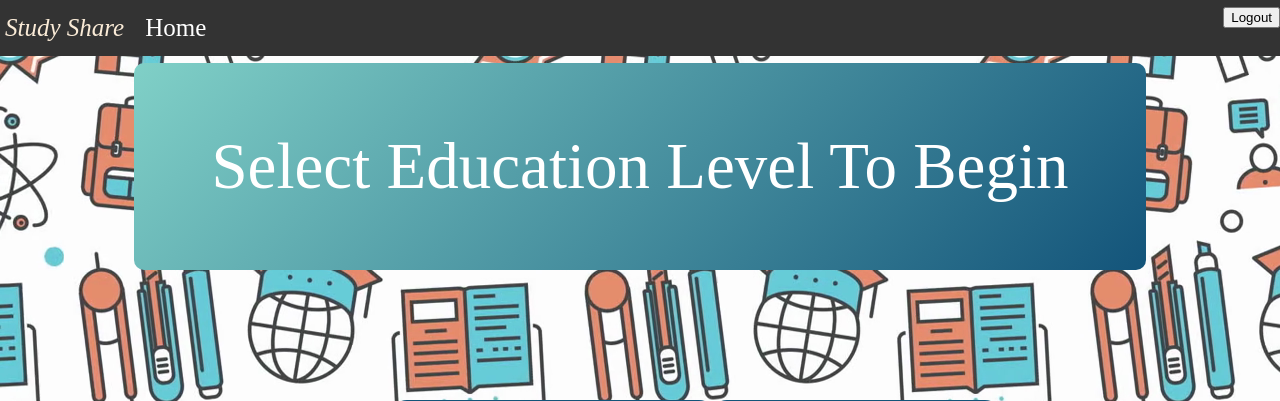
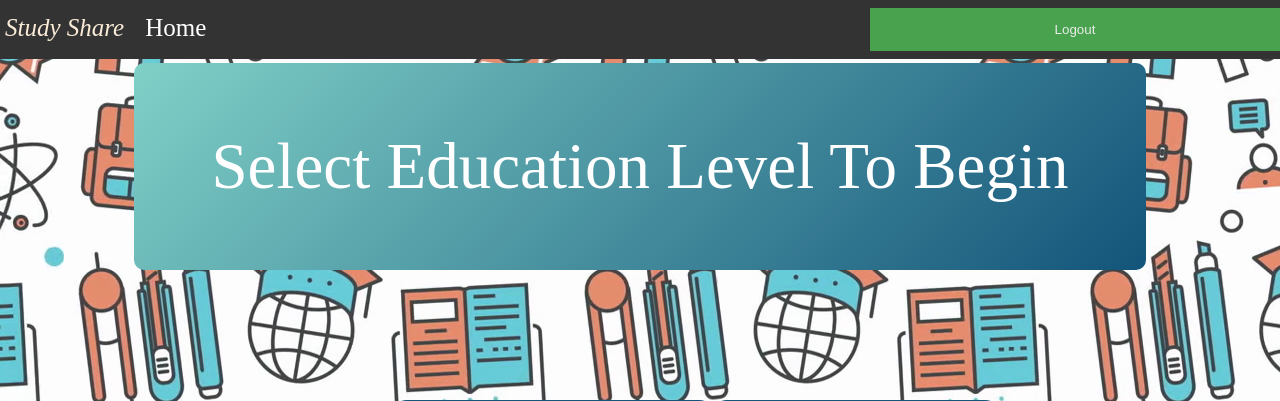
Before and after one commit to dihyat/Study-Share, a PHP site: page / in a window 1280 px wide. Shown: the top 401 px of the page. Run offline with PHP 8.4, Linux system fonts and the light colour scheme; the visitor is signed in with stand-in values (Sample User, id 1).

Commit message:
Add files via upload

```diff
--- a/src/addpost.php
+++ b/src/addpost.php
@@ -1,8 +1,7 @@
 <?php
 include 'RegisteredUser.php';
-
 session_start();
-if($SESSION['logged_in'] == false){
+if($_SESSION['logged_in'] == false){
   echo '<script language="javascript">';
   echo 'alert("Before you can upload notes, you need to login!");';
   echo "window.location.replace('login.php')";
--- a/src/index.php
+++ b/src/index.php
@@ -6,20 +6,20 @@ console_log($_SESSION);
 $loginbtn;
 $registeredUserObj;
 if($_SESSION['logged_in'] == true){
-  $loginbtn = '<li style="float:right"><button name="logout">Logout</button></li>';
+  $loginbtn = '<li style="float:right"><button class="btn" name="logout">Logout</button></li>';
   $registeredUserObj = new RegisteredUser;
   $registeredUserObj->setUserName($_SESSION['userName']);
   $_SESSION['registeredUser'] = $registeredUserObj;
 }
 else{
-  $loginbtn = '<li style="float:right"><button name="login">Login/SignUp</button></li>'; //if not logged in
+  $loginbtn = '<li style="float:right"><button class="btn" name="login">Login/SignUp</button></li>'; //if not logged in
 }
 
 if(isset($_POST['logout'])){
   $_SESSION['logged_in'] = false;
   $_SESSION['userName'] = false;
   $_SESSION['registeredUser'] = false;
-  $loginbtn = '<li style="float:right"><button name="login">Login/SignUp</button></li>';
+  $loginbtn = '<li style="float:right"><button class="btn" name="login">Login/SignUp</button></li>';
 }
 
 if(isset($_POST['login'])){
```
Also changed, not shown: src/login.php (+10 -4 lines).
